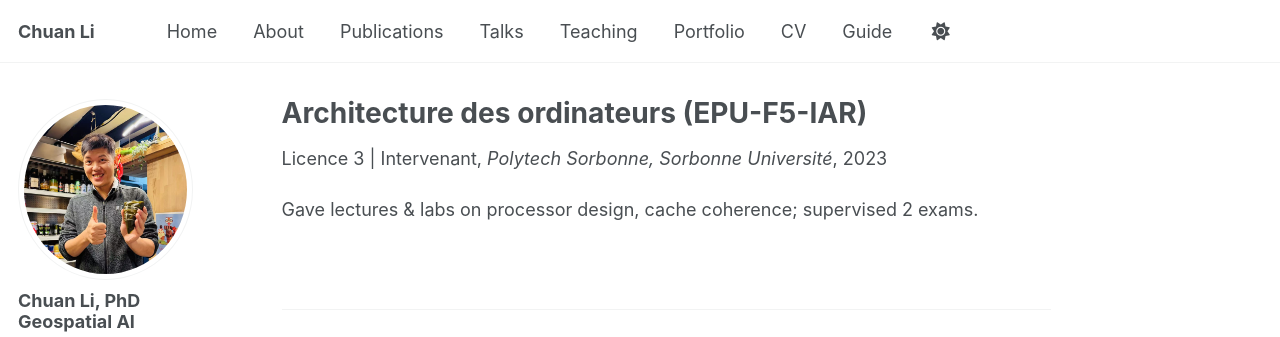
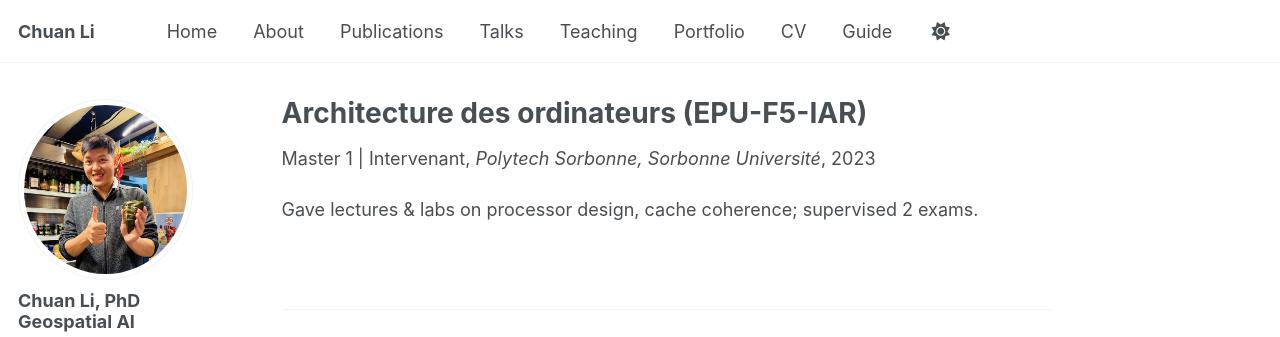
Before and after one commit to MrLIChuan/MrLIChuan.github.io, a Jekyll site: the page built from _teaching/2023-09-01-polytech-architecture-ordinateurs-2023.md, in a window 1280 px wide. Shown: the top 337 px of the page. Built offline with Jekyll 4.4.1, drawn with Linux system fonts in a browser that asks for light colours; some web fonts are replaced; a script that is not in the unit is left out.

Commit message:
Update 2023-09-01-polytech-architecture-ordinateurs-2023.md

```diff
--- a/_teaching/2023-09-01-polytech-architecture-ordinateurs-2023.md
+++ b/_teaching/2023-09-01-polytech-architecture-ordinateurs-2023.md
@@ -1,7 +1,7 @@
 ---
 title: "Architecture des ordinateurs (EPU-F5-IAR)"
 collection: teaching
-type: "Licence 3 | Intervenant"
+type: "Master 1 | Intervenant"
 permalink: /teaching/architecture-ordinateurs-2023
 date: 2023-09-01
 venue: "Polytech Sorbonne, Sorbonne Université"
```
